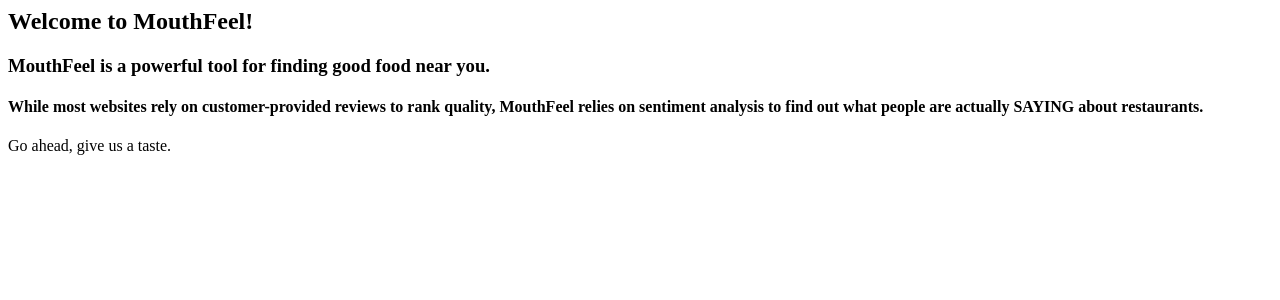
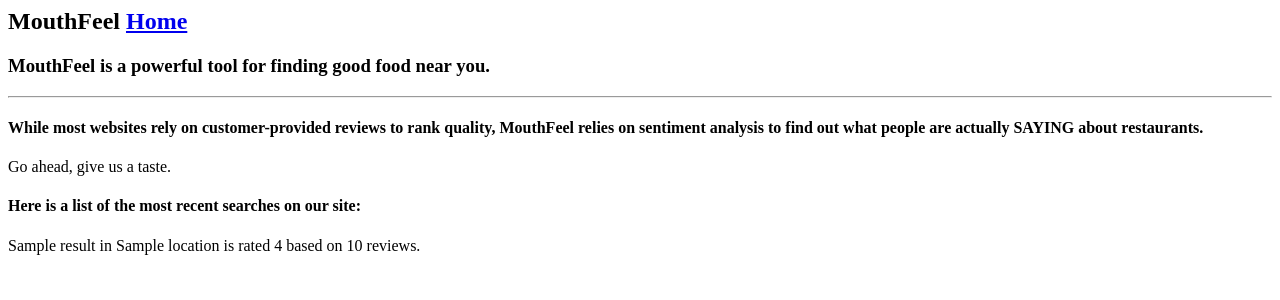
Before and after one commit to themailman05/PlaytRate, a Flask app: template app/templates/index.html in a window 1280 px wide. Shown: the top 300 px of the page. Run offline with Flask 2, Linux system fonts and the light colour scheme; the template is opened without the code that fills it: most values are stand-ins (such as "Sample title", 1, 10 or a date in 2020).

Commit message:
dummy display and data

```diff
--- /dev/null
+++ b/app/templates/base.html
@@ -0,0 +1,17 @@
+<html>
+  <head>
+    {% if title %}
+    <title>MouthFeel - {{Home}}</title>
+    {% else %}
+    <title>MouthFeel</title>
+    {% endif %}
+  </head>
+  <body>
+   <section class = 'header'>
+      <h1>MouthFeel <a href="/index">Home</a></h1>
+      <h3>MouthFeel is a powerful tool for finding good food near you.</h3>
+   </section>
+   <hr>
+   {% block content %}{% endblock %}
+  </body>
+</html>
--- a/app/templates/index.html
+++ b/app/templates/index.html
@@ -1,15 +1,12 @@
-<html>
-  <head>
-    <title>MouthFeel - {{Home}}</title>
-  </head>
-  <body>
-   <section class = 'header'>
-      <h1>Welcome to MouthFeel!</h1>
-      <h3>MouthFeel is a powerful tool for finding good food near you.</h3>
-   </section>
+{% extends "base.html" %}
+{% block content %}
    <section class = 'about'>
       <h4>While most websites rely on customer-provided reviews to rank quality, MouthFeel relies on sentiment analysis to find out what people are actually SAYING about restaurants.</h4>
       <p>Go ahead, give us a taste.</p>
    </section>
-  </body>
-</html>
+   <div id = 'recent'>
+     <h4>Here is a list of the most recent searches on our site:</h4>
+         {% for result in recent %}
+         <div><p>{{result.name }} in {{ result.location }} is rated {{result.rating}} based on {{result.numratings}} reviews.</p>
+         {% endfor %}
+{% endblock %}
--- a/app/views.py
+++ b/app/views.py
@@ -12,7 +12,11 @@ from app import app
 
 def index():
     return render_template('index.html',
-                           title='Home',)
+                           title='Home',
+                           recent = [{'name':'Mah Pizza',
+                                      'location':'Harrisonburg',
+                                      'rating':3.5,
+                                      'numratings':1000}])
 
 def get_my_ip():
     return jsonify({'ip': request.environ['REMOTE_ADDR']}), 200
```
Also changed, not shown: 2 other files.
